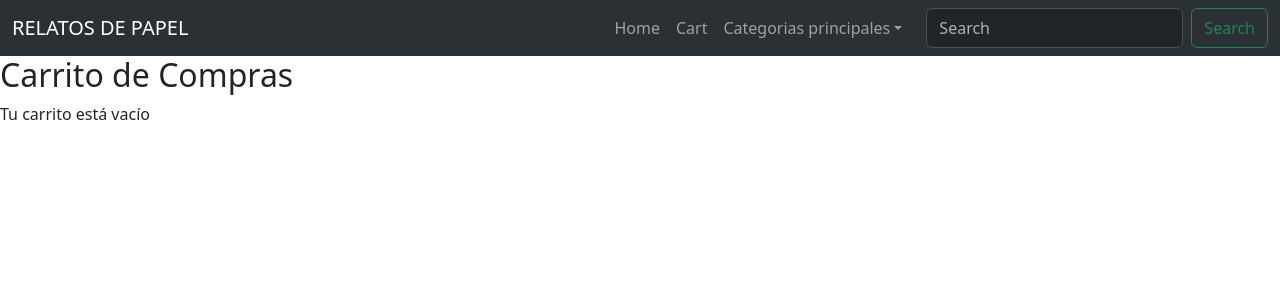
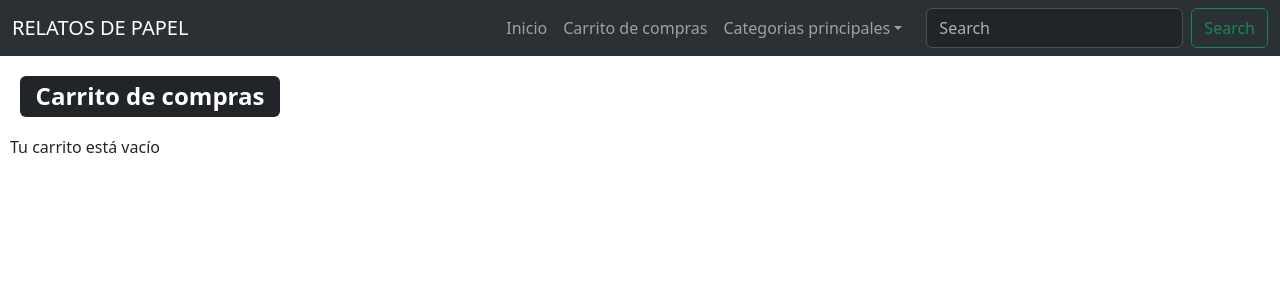
Before and after one commit to Guerrero9606/Front-RelatosPapel, a React (Vite) app in the folder my-app/: page /Cart in a window 1280 px wide. Shown: the top 300 px of the page. Built offline with nearby package versions, Linux system fonts and the light colour scheme.

Commit message:
Estilos para carrito de compras y cambios en los estilos de los badges

```diff
--- a/my-app/src/components/Cart.jsx
+++ b/my-app/src/components/Cart.jsx
@@ -1,4 +1,5 @@
 import React from 'react';
+import Badge from 'react-bootstrap/Badge';
 import { useCart } from './CartContext';
 import { Button, Table } from 'react-bootstrap';
 
@@ -14,10 +15,12 @@ const Cart = () => {
   };
 
   return (
-    <div>
-      <h2>Carrito de Compras</h2>
+    <div id="div-table">
+        <h2>
+        <Badge bg="dark">Carrito de compras</Badge>
+        </h2>
       {cart.length > 0 ? (
-        <Table striped bordered hover>
+        <Table striped bordered hover size='sm'>
           <thead>
             <tr>
               <th>#</th>
@@ -46,7 +49,7 @@ const Cart = () => {
       )}
 
       {cart.length > 0 && (
-        <div>
+        <div id="div-buttoms-table">
           <Button variant="secondary" onClick={clearCart}>
             Vaciar Carrito
           </Button>
--- a/my-app/src/components/Header.jsx
+++ b/my-app/src/components/Header.jsx
@@ -29,8 +29,8 @@ function Header () {
                   </Offcanvas.Header>
                   <Offcanvas.Body>
                     <Nav className="justify-content-end flex-grow-1 pe-3">
-                      <Nav.Link href="/">Home</Nav.Link>
-                      <Nav.Link href="/Cart">Cart</Nav.Link>
+                      <Nav.Link href="/">Inicio</Nav.Link>
+                      <Nav.Link href="/Cart">Carrito de compras</Nav.Link>
                       <NavDropdown
                         title="Categorias principales"
                         id={`offcanvasNavbarDropdown-expand-${expand}`}
--- a/my-app/src/styles/styles.css
+++ b/my-app/src/styles/styles.css
@@ -16,3 +16,17 @@
 .badge {
     margin: 10px;
 }
+
+.table {
+  margin: 10px;
+  padding: 10px;
+  width: 95vw;
+}
+
+#div-table {
+  margin: 10px;
+}
+
+#div-buttoms-table {
+  margin: 10px;
+}
--- a/my-app/src/views/Main.jsx
+++ b/my-app/src/views/Main.jsx
@@ -8,19 +8,19 @@ function Main () {
         <>
             <Header/>
             <h3>
-                <Badge bg="secondary">Programacion</Badge>
+                <Badge bg="dark">Programacion</Badge>
             </h3>
             <Cards query="Programacion" items="5"/>
             <h3>
-                <Badge bg="secondary">Desarrollo de software</Badge>
+                <Badge bg="dark">Desarrollo de software</Badge>
             </h3>
             <Cards query="desarrollo+de+software" items="5"/>
             <h3>
-                <Badge bg="secondary">Seguridad informatica</Badge>
+                <Badge bg="dark">Seguridad informatica</Badge>
             </h3>
             <Cards query="Seguridad+informática" items="5"/>
             <h3>
-                <Badge bg="secondary">Computacion</Badge>
+                <Badge bg="dark">Computacion</Badge>
             </h3>
             <Cards query="Computación" items="5"/>
         </>
```
